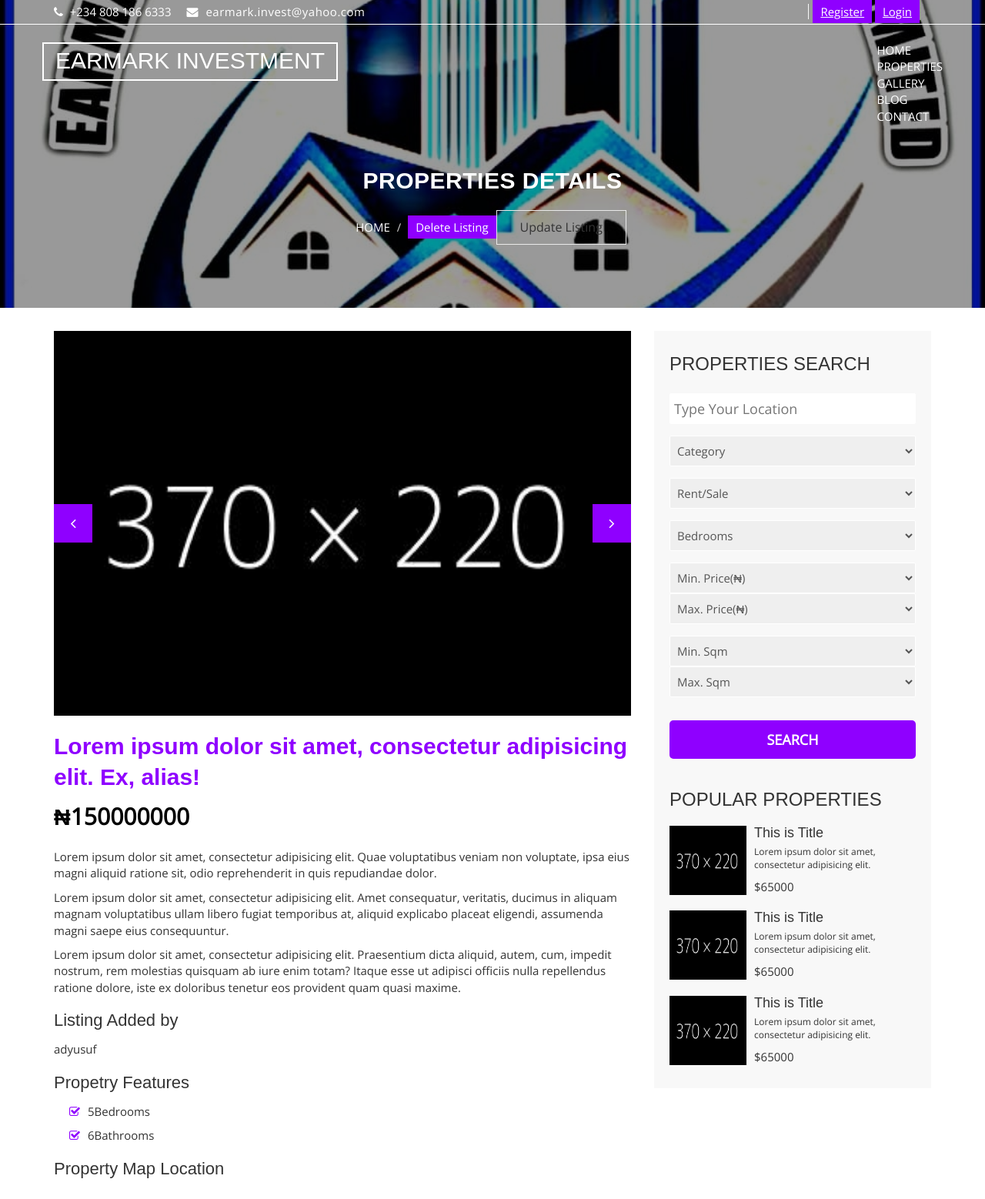
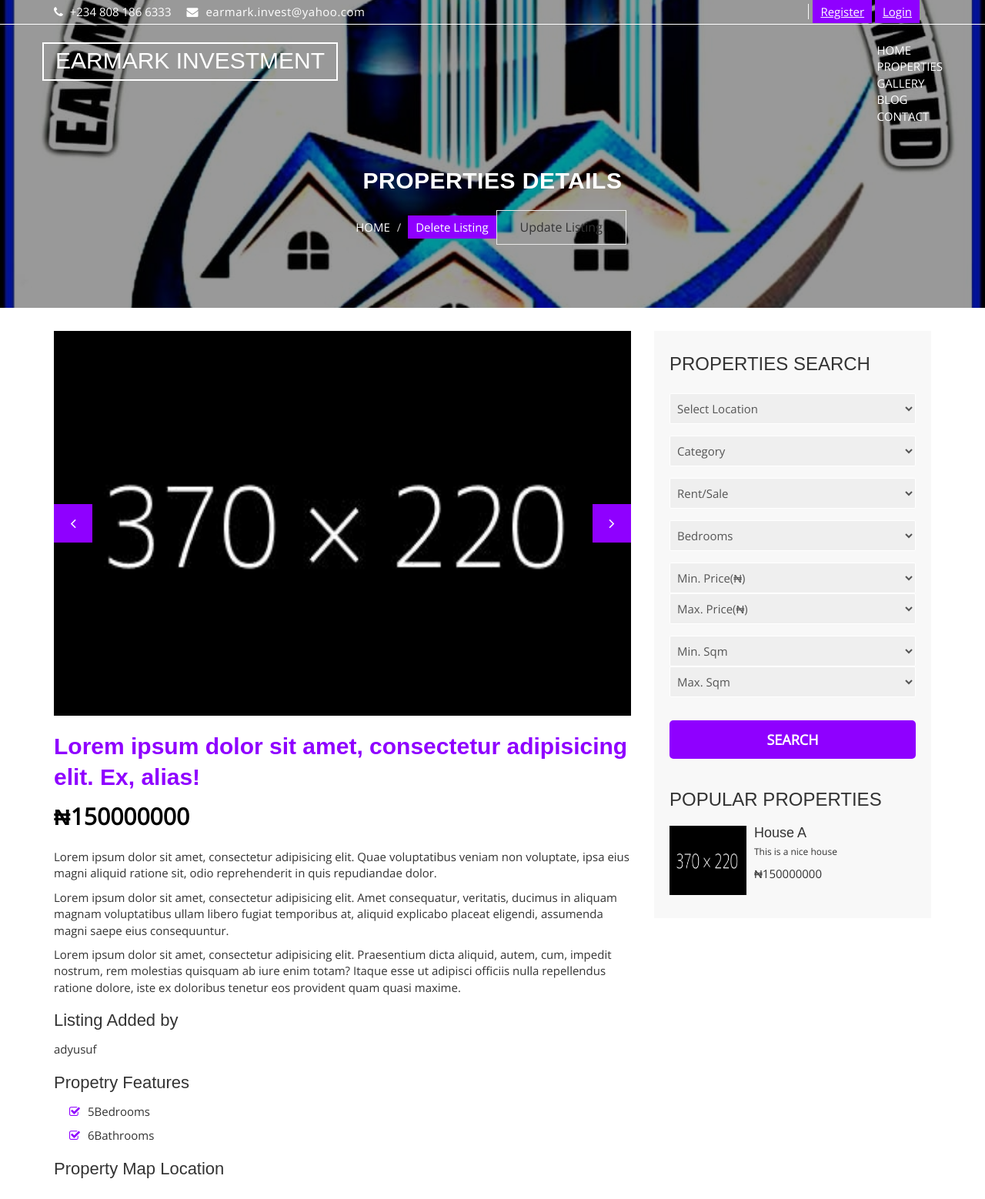
Before and after one commit to ADyusuf12/Earmark-Website, a Django app: page /properties_list/1/ in a window 1280 px wide. Shown: the top 1558 px of the page at 77% size. Run offline with Django 5.2, Linux system fonts and the light colour scheme; data comes from the database, SQL or seed files in the repository; some libraries are stand-ins or nearby versions.

Commit message:
Popular Listings 2nd commit

```diff
--- a/DjangoWeb/e_web/apps/public/views.py
+++ b/DjangoWeb/e_web/apps/public/views.py
@@ -74,8 +74,10 @@ def properties_list_retrieve(request, pk):
     listing = Properties_Listing.objects.get(id=pk)
     listing.views += 1
     listing.save()
+    popular_listings = Properties_Listing.objects.order_by('-views')[:3]
     context = {
-        "listing": listing
+        "listing": listing,
+        "popular_listings": popular_listings
     }
     return render(request, 'properties-detail.html', context)
 
--- a/DjangoWeb/e_web/templates/properties-detail.html
+++ b/DjangoWeb/e_web/templates/properties-detail.html
@@ -207,30 +207,33 @@
                             <!-- Start Single properties sidebar -->
                             <div class="aa-properties-single-sidebar">
                                 <h3>Properties Search</h3>
-                                <form action="">
+                                <form method="get" action="{% url 'public:properties_list' %}">
                                     <div class="aa-single-advance-search">
-                                        <input type="text" placeholder="Type Your Location">
-                                    </div>
-                                    <div class="aa-single-advance-search">
-                                        <select id="" name="">
-                                            <option selected="" value="0">Category</option>
-                                            <option value="0" selected>Category</option>
-                                            <option value="1">Flat/Apartment</option>
-                                            <option value="2">House</option>
-                                            <option value="3">Plot/Land</option>
-                                            <option value="4">Commercial</option>
+                                        <select name="location">
+                                            <option value="" selected>Select Location</option>
+                                            <option value="Kano">Kano</option>
+                                            <option value="Abuja">Abuja</option>
                                         </select>
                                     </div>
                                     <div class="aa-single-advance-search">
-                                        <select id="" name="">
-                                            <option value="0" selected>Rent/Sale</option>
-                                            <option value="1">For Rent</option>
-                                            <option value="2">For Sale</option>
+                                        <select name="category">
+                                            <option value="" selected>Category</option>
+                                            <option value="Flat/Apartment">Flat/Apartment</option>
+                                            <option value="House">House</option>
+                                            <option value="Plot/Land">Plot/Land</option>
+                                            <option value="Commercial">Commercial</option>
                                         </select>
                                     </div>
                                     <div class="aa-single-advance-search">
-                                        <select id="" name="">
-                                            <option value="0" selected>Bedrooms</option>
+                                        <select name="status">
+                                            <option value="" selected>Rent/Sale</option>
+                                            <option value="For Rent">For Rent</option>
+                                            <option value="For Sale">For Sale</option>
+                                        </select>
+                                    </div>
+                                    <div class="aa-single-advance-search">
+                                        <select name="bedrooms">
+                                            <option value="" selected>Bedrooms</option>
                                             <option value="1">1</option>
                                             <option value="2">2</option>
                                             <option value="3">3</option>
@@ -239,54 +242,53 @@
                                         </select>
                                     </div>
                                     <div class="aa-single-advance-search">
-                                        <select>
-                                            <option value="0" selected>Min. Price(₦)</option>
-                                            <option value="1">1M</option>
-                                            <option value="2">5M</option>
-                                            <option value="3">10M</option>
-                                            <option value="4">15M</option>
-                                            <option value="5">20M</option>
-                                            <option value="6">25M</option>
-                                            <option value="7">50M</option>
-                                            <option value="8">70M</option>
+                                        <select name="min_price">
+                                            <option value="" selected>Min. Price(₦)</option>
+                                            <option value="1000000">1M</option>
+                                            <option value="5000000">5M</option>
+                                            <option value="10000000">10M</option>
+                                            <option value="15000000">15M</option>
+                                            <option value="20000000">20M</option>
+                                            <option value="25000000">25M</option>
+                                            <option value="50000000">50M</option>
+                                            <option value="70000000">70M</option>
                                         </select>
-                                        <select>
-                                            <option value="0" selected>Max. Price(₦)</option>
-                                            <option value="1">50M</option>
-                                            <option value="2">60M</option>
-                                            <option value="3">700M</option>
-                                            <option value="4">100M</option>
-                                            <option value="5">150M</option>
-                                            <option value="6">200M</option>
-                                            <option value="7">250M</option>
-                                            <option value="8">500M</option>
+                                        <select name="max_price">
+                                            <option value="" selected>Max. Price(₦)</option>
+                                            <option value="50000000">50M</option>
+                                            <option value="60000000">60M</option>
+                                            <option value="700000000">700M</option>
+                                            <option value="100000000">100M</option>
+                                            <option value="150000000">150M</option>
+                                            <option value="200000000">200M</option>
+                                            <option value="250000000">250M</option>
+                                            <option value="500000000">500M</option>
                                         </select>
                                     </div>
                                     <div class="aa-single-advance-search">
                                         <select>
-                                            <option value="0" selected>Min. Sqm</option>
-                                            <option value="1">100</option>
-                                            <option value="2">200</option>
-                                            <option value="3">300</option>
-                                            <option value="4">500</option>
-                                            <option value="5">600</option>
-                                            <option value="6">700</option>
-                                            <option value="7">1000</option>
-                                            <option value="8">1200</option>
+                                            <option value="" selected>Min. Sqm</option>
+                                            <option value="100">100</option>
+                                            <option value="200">200</option>
+                                            <option value="300">300</option>
+                                            <option value="400">500</option>
+                                            <option value="500">600</option>
+                                            <option value="700">700</option>
+                                            <option value="1000">1000</option>
+                                            <option value="1200">1200</option>
                                         </select>
                                         <select>
-                                            <option value="0" selected>Max. Sqm</option>
-                                            <option value="1">500</option>
-                                            <option value="2">600</option>
-                                            <option value="3">700</option>
-                                            <option value="4">800</option>
-                                            <option value="5">900</option>
-                                            <option value="6">1000</option>
-                                            <option value="7">1200</option>
-                                            <option value="8">1500</option>
+                                            <option value="" selected>Max. Sqm</option>
+                                            <option value="500">500</option>
+                                            <option value="600">600</option>
+                                            <option value="700">700</option>
+                                            <option value="800">800</option>
+                                            <option value="900">900</option>
+                                            <option value="1000">1000</option>
+                                            <option value="1200">1200</option>
+                                            <option value="1500">1500</option>
                                         </select>
                                     </div>
-
                                     <div class="aa-single-advance-search">
                                         <input type="submit" value="Search" class="aa-search-btn">
                                     </div>
@@ -295,45 +297,20 @@
                             <!-- Start Single properties sidebar -->
                             <div class="aa-properties-single-sidebar">
                                 <h3>Popular Properties</h3>
+                                {% for listing in popular_listings %}
                                 <div class="media">
                                     <div class="media-left">
                                         <a href="#">
-                                            <img class="media-object" src="{% static 'theme/img/item/1.jpg' %}"
-                                                alt="img">
+                                            <img class="media-object" src="{{ listing.image.url }}" alt="img">
                                         </a>
                                     </div>
                                     <div class="media-body">
-                                        <h4 class="media-heading"><a href="#">This is Title</a></h4>
-                                        <p>Lorem ipsum dolor sit amet, consectetur adipisicing elit.</p>
-                                        <span>$65000</span>
+                                        <h4 class="media-heading"><a href="#">{{ listing.title }}</a></h4>
+                                        <p>{{ listing.description }}</p>
+                                        <span>₦{{ listing.price }}</span>
                                     </div>
                                 </div>
-                                <div class="media">
-                                    <div class="media-left">
-                                        <a href="#">
-                                            <img class="media-object" src="{% static 'theme/img/item/1.jpg' %}"
-                                                alt="img">
-                                        </a>
-                                    </div>
-                                    <div class="media-body">
-                                        <h4 class="media-heading"><a href="#">This is Title</a></h4>
-                                        <p>Lorem ipsum dolor sit amet, consectetur adipisicing elit.</p>
-                                        <span>$65000</span>
-                                    </div>
-                                </div>
-                                <div class="media">
-                                    <div class="media-left">
-                                        <a href="#">
-                                            <img class="media-object" src="{% static 'theme/img/item/1.jpg' %}"
-                                                alt="img">
-                                        </a>
-                                    </div>
-                                    <div class="media-body">
-                                        <h4 class="media-heading"><a href="#">This is Title</a></h4>
-                                        <p>Lorem ipsum dolor sit amet, consectetur adipisicing elit.</p>
-                                        <span>$65000</span>
-                                    </div>
-                                </div>
+                                {% endfor %}
                             </div>
                         </aside>
                     </div>
```
